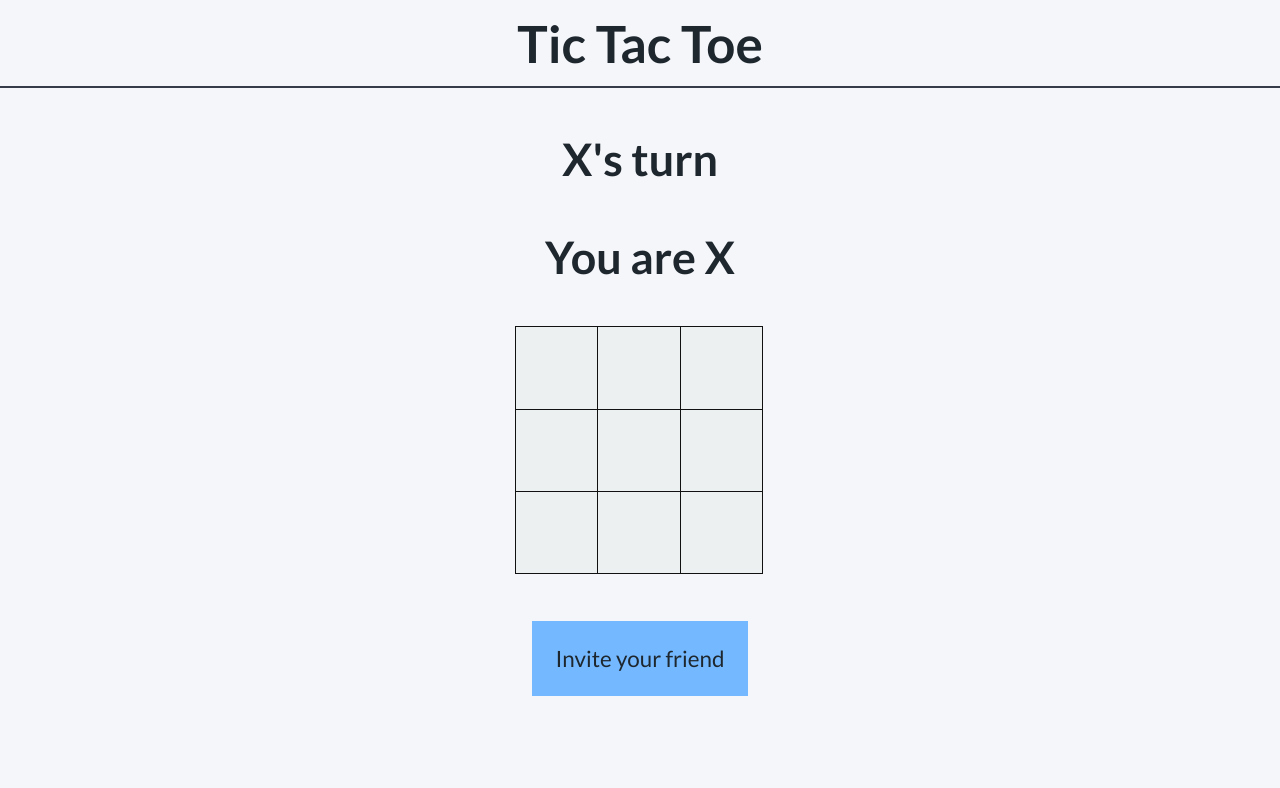
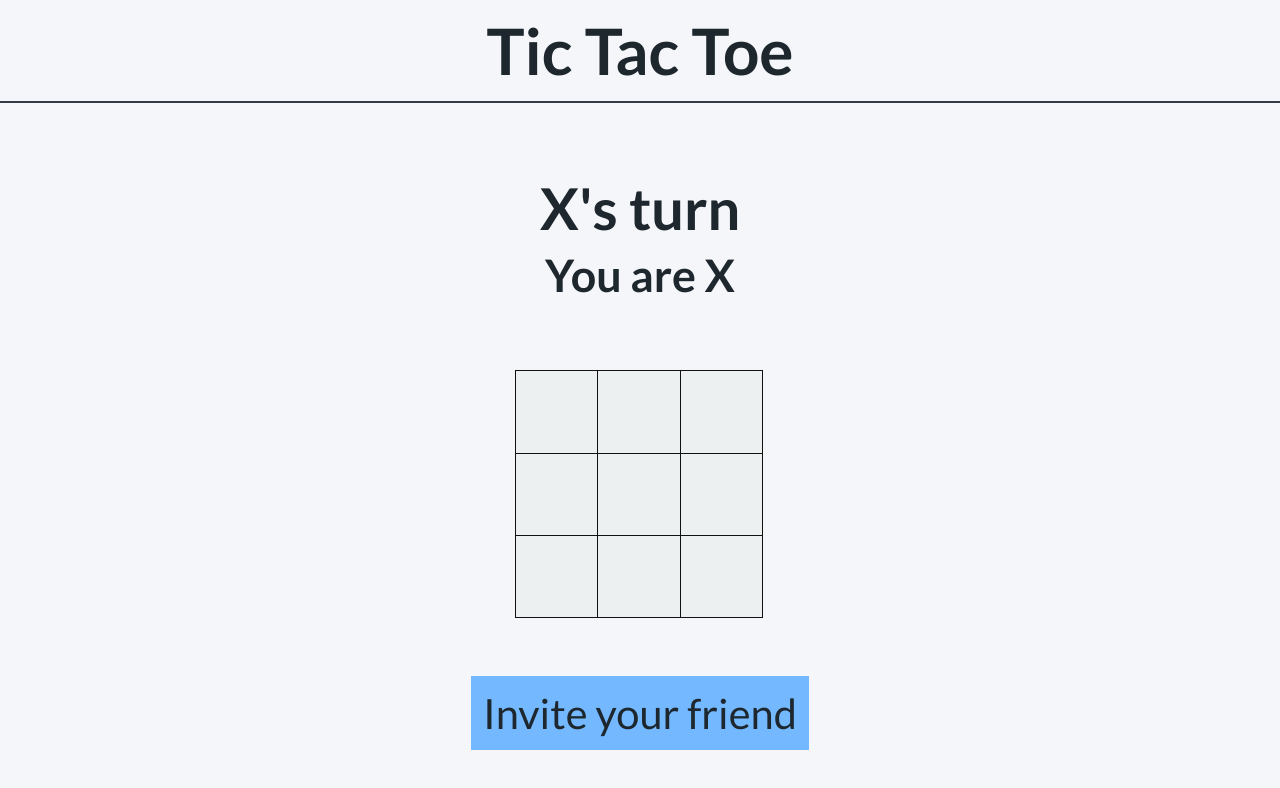
Before and after one commit to tylerhand1/tic-tac-toe, a React (Vite) app in the folder frontend/: page / in a window 1280 px wide. Both pictures are taken after typing "5551234" into the empty fields and a click on the button "Create a lobby". Shown: the top 788 px of the page. Built offline with nearby package versions, Linux system fonts and the light colour scheme; no server answers.

Commit message:
UI enhancements to make position of invite button not affect position of other elements

```diff
--- a/frontend/src/components/Game.tsx
+++ b/frontend/src/components/Game.tsx
@@ -67,7 +67,9 @@ const Game = () => {
         setIsTie={setIsTie}
       />
       {inviteFriend &&
+      <div className='invite-container'>
         <InviteFriend inviteCode={inviteCode} setInviteCode={setInviteCode} />
+      </div>
       }
     </>
   );
--- a/frontend/src/components/ui/TurnInfo.tsx
+++ b/frontend/src/components/ui/TurnInfo.tsx
@@ -2,10 +2,10 @@ import { TurnInfoProps } from '@/types';
 import { getPlayerName } from '@/utils/playerInfo';
 
 const TurnInfo = ({ playerTurn, player } : TurnInfoProps) => (
-  <>
+  <div className='player-info-container'>
     <h2>{getPlayerName(playerTurn)}&apos;s turn</h2>
-    <h2>You are {getPlayerName(player)}</h2>
-  </>
+    <h3>You are {getPlayerName(player)}</h3>
+  </div>
 );
 
 export default TurnInfo;
--- a/frontend/src/stylesheets/style.css
+++ b/frontend/src/stylesheets/style.css
@@ -41,6 +41,10 @@ h2 {
   font-size: 2.8rem;
 }
 
+h3 {
+  font-size: 2.0rem;
+}
+
 p {
   font-size: 1.6rem;
 }
@@ -61,7 +65,7 @@ button[type=submit] {
 }
 
 main {
-  height: calc(100vh - var(--header-height) - 24px - 36px);
+  height: calc(100vh - var(--header-height) - 24px - 100px);
   width: 350px;
   margin: 0 auto;
   text-align: center;
@@ -95,12 +99,13 @@ form p {
 form input,
 form button.create-lobby-btn {
   width: 180px;
+  padding: 12px 0;
 }
 
 button {
   background-color: #74b9ff;
   font-size: 1.4rem;
-  padding: 24px;
+  padding: 12px 0;
 }
 
 button.create-lobby-btn {
@@ -108,6 +113,10 @@ button.create-lobby-btn {
 }
 
 /* Game */
+.player-info-container h2 {
+  margin-bottom: 6px;
+}
+
 .board {
   height: 250px;
   width: 250px;
@@ -128,3 +137,38 @@ button.create-lobby-btn {
 
   font-size: 2.4rem;
 }
+
+.invite-container {
+  position: absolute;
+  bottom: 50px;
+}
+
+.invite-code-btn {
+  padding: 12px;
+}
+
+@media only screen and (min-width: 768px) {
+  h1 {
+    font-size: 4rem;
+  }
+
+  h2 {
+    font-size: 3.6rem;
+  }
+
+  h3 {
+    font-size: 2.8rem;
+  }
+
+  p,
+  button {
+    font-size: 2.6rem;
+    padding: 12px;
+  }
+
+  form input,
+  form button.create-lobby-btn {
+    width: 300px;
+    font-size: 2.6rem;
+  }
+}
```
